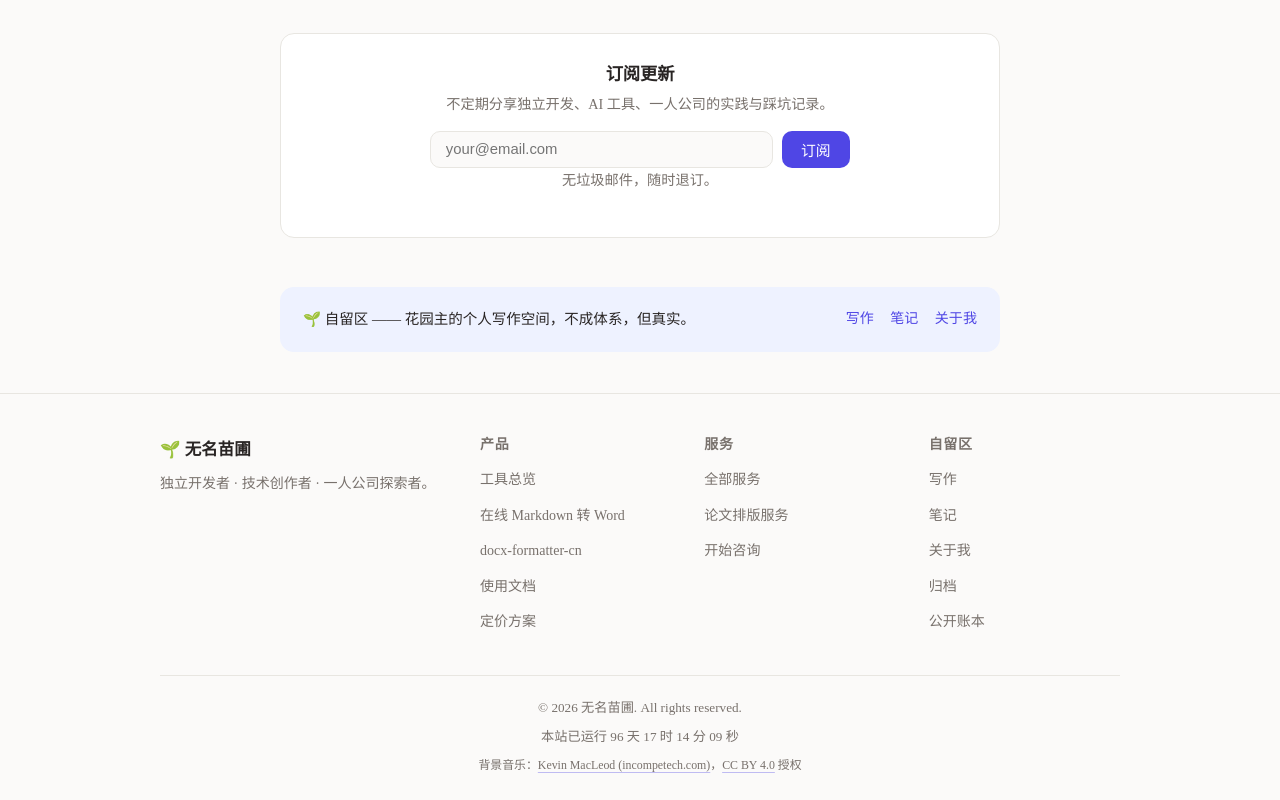
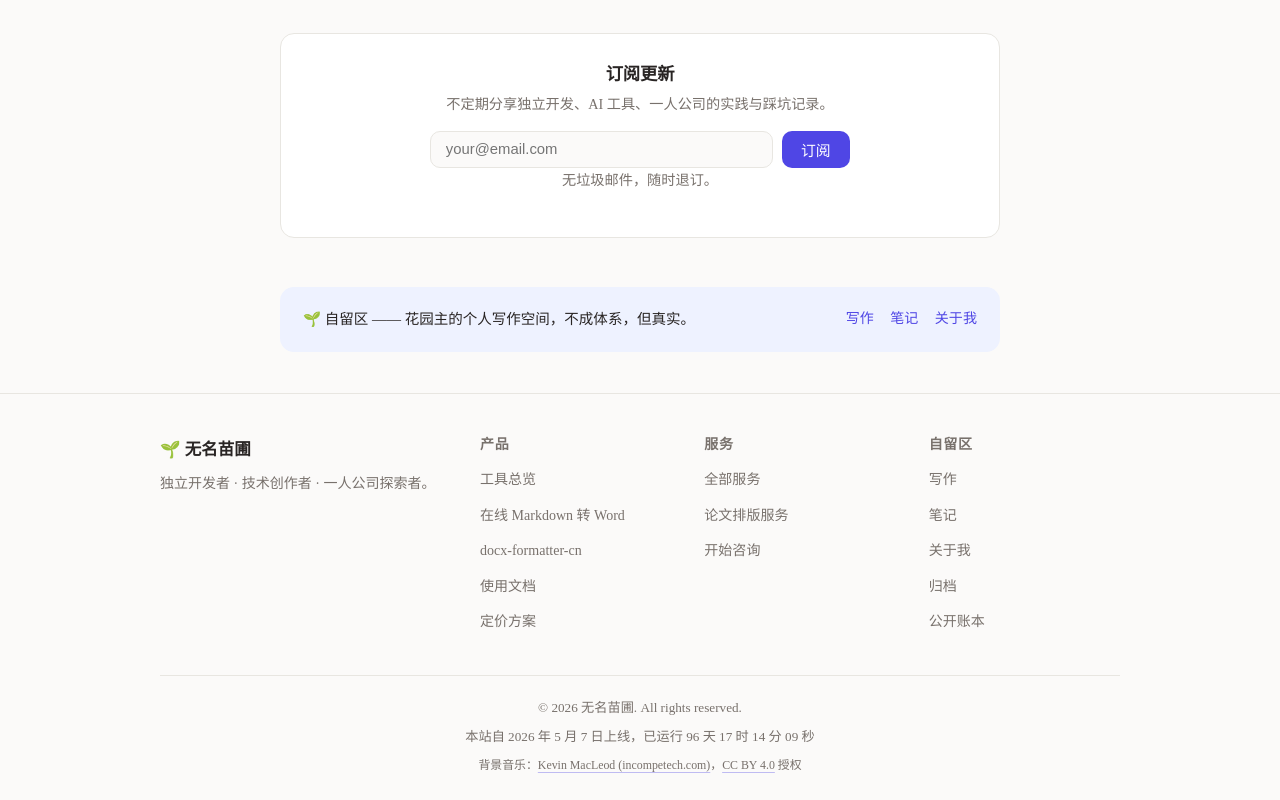
Before and after one commit to vajhXajhcv/wuming-nursery, an Astro site: page / in a window 1280 px wide. Shown: the part 1495-2295 px from the top of the page. Built offline with nearby package versions, Linux system fonts and the light colour scheme; Astro itself is replaced by a stand-in of ours; some packages are replaced by stand-ins of ours.

Commit message:
add: 页脚运行时间标注上线起始日期

```diff
--- a/src/components/Footer.astro
+++ b/src/components/Footer.astro
@@ -56,7 +56,7 @@ const gardenLinks = [
 		</div>
 	</div>
 	<div class="copyright">&copy; {today.getFullYear()} 无名苗圃. All rights reserved.</div>
-	<div class="site-runtime">本站已运行 <span id="site-runtime">计算中…</span></div>
+	<div class="site-runtime">本站自 2026 年 5 月 7 日上线，已运行 <span id="site-runtime">计算中…</span></div>
 	<div class="music-credit">
 		背景音乐：<a href="https://incompetech.com" target="_blank" rel="noopener">Kevin MacLeod (incompetech.com)</a>，<a href="https://creativecommons.org/licenses/by/4.0/" target="_blank" rel="noopener">CC BY 4.0</a> 授权
 	</div>
```
